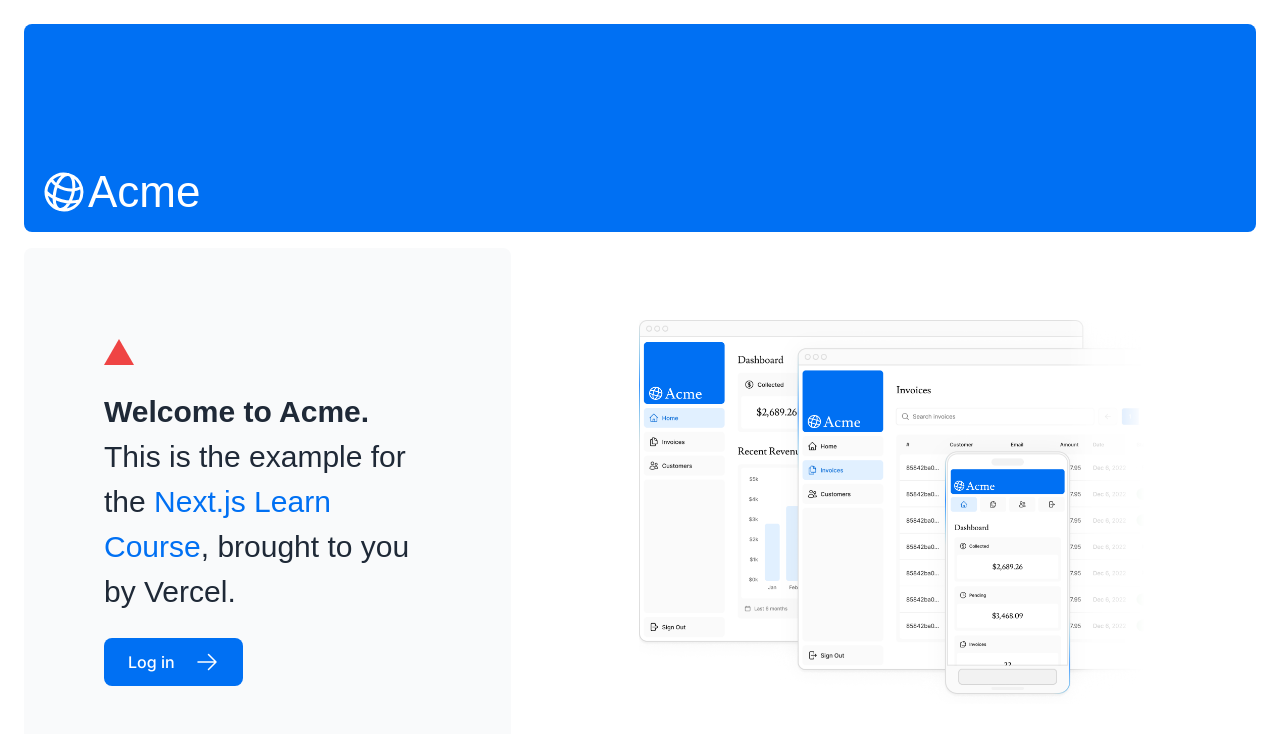
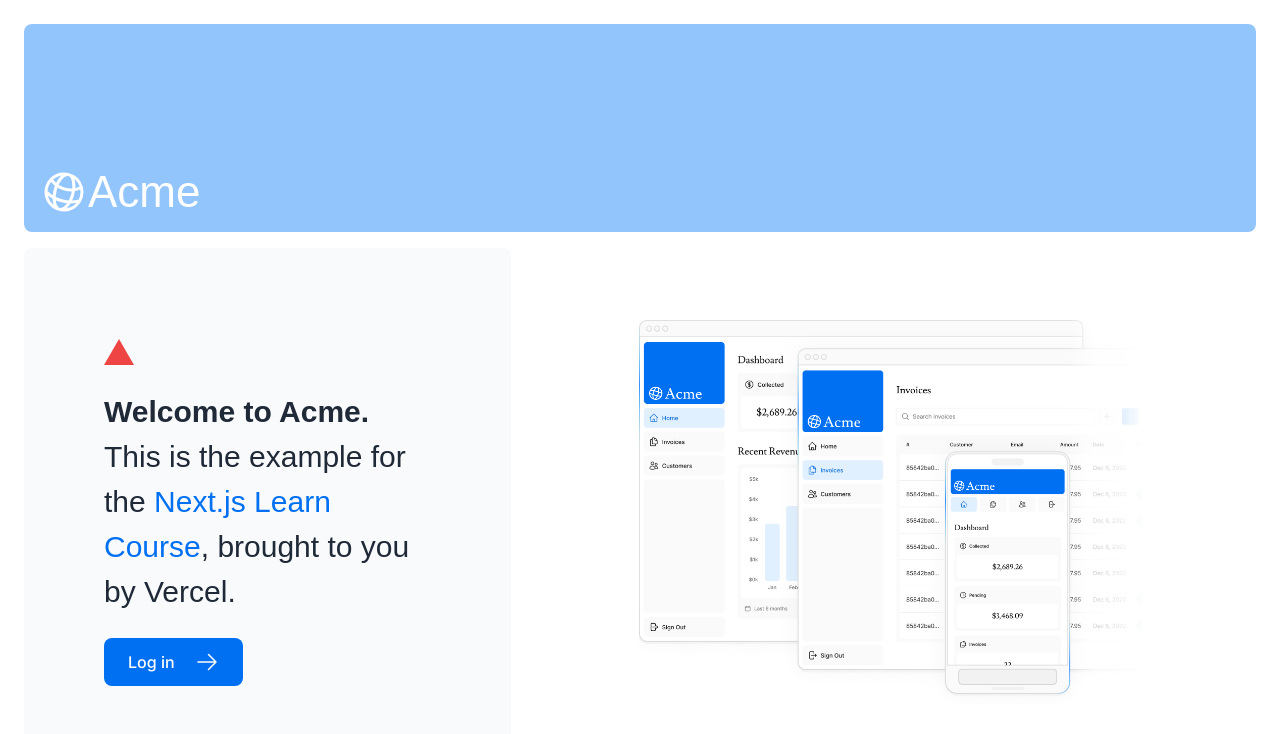
Before and after one commit to MartinCalderonCortes/dashboard-vercel, a Next.js app: page / in a window 1280 px wide. Shown: the top 734 px of the page. Built offline with nearby package versions, Linux system fonts and the light colour scheme; a web font is replaced by a local one.

Commit message:
Change acme background color

```diff
--- a/app/page.tsx
+++ b/app/page.tsx
@@ -9,7 +9,7 @@
   const state = true
   return (
     <main className="flex min-h-screen flex-col p-6">
-      <div className="flex h-20 shrink-0 items-end rounded-lg bg-blue-500 p-4 md:h-52">
+      <div className="flex h-20 shrink-0 items-end rounded-lg bg-blue-300 p-4 md:h-52">
         <AcmeLogo />
       </div>
       <div className="mt-4 flex grow flex-col gap-4 md:flex-row">
```
